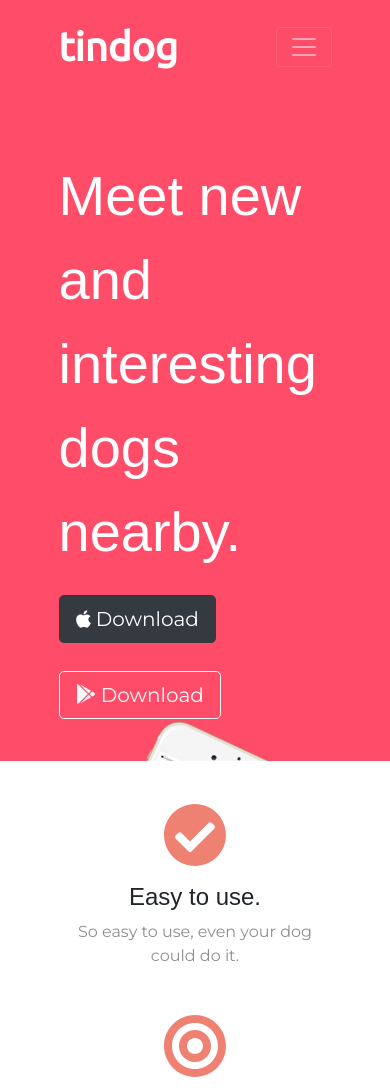
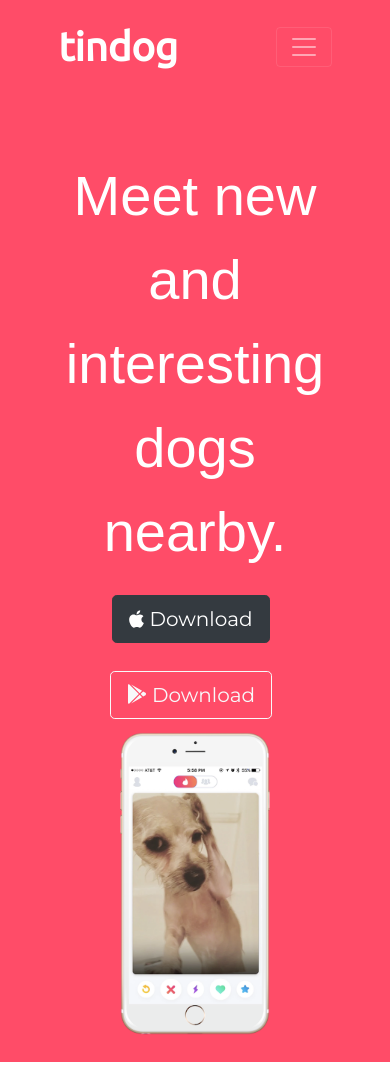
Before and after one commit to Shree-hari/app-page-for-tindog, a plain HTML site: page index.html in a window 390 px wide. Shown: the top 1091 px of the page. Drawn offline with nearby package versions, Linux system fonts and the light colour scheme.

Commit message:
added media query for 1028 & under pixel display

```diff
--- a/css/styles.css
+++ b/css/styles.css
@@ -108,3 +108,13 @@ body{
 .pricing-column{
   padding: 3% 2%;
 }
+/* Media Query for breakpoints */
+@media (max-width: 1028px){
+  #title{
+    text-align: center;
+  }
+  .title-image{
+    position: static;
+    transform: rotate(0);
+  }
+}
```
